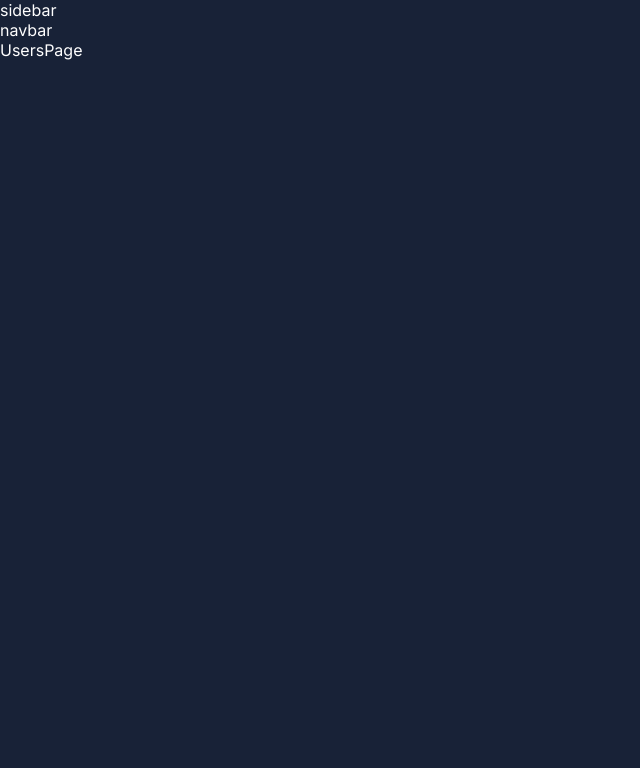
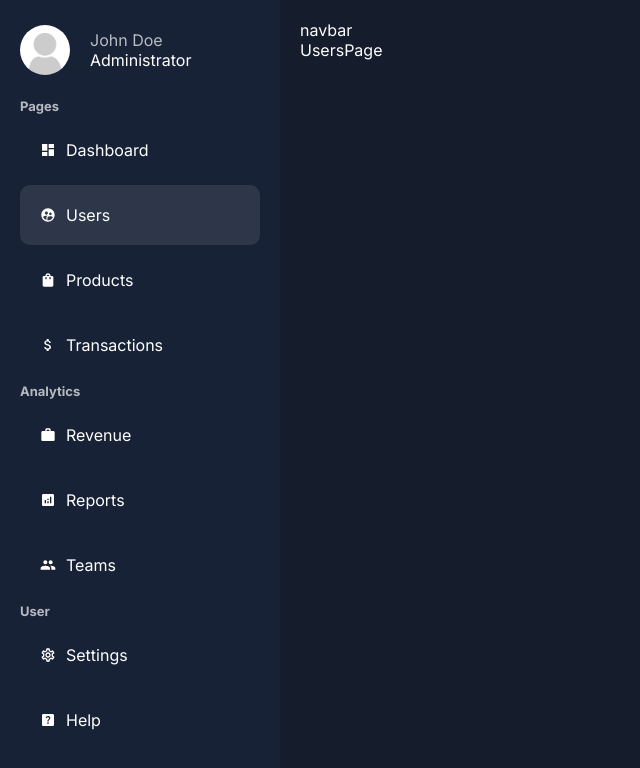
Before and after one commit to mcmicko/nextjs-admin, a Next.js app: page /dashboard/users in a window 1280 px wide. Shown: the top 768 px of the page, without its empty margins (0-640 px from the left). Built offline with nearby package versions, Linux system fonts and the light colour scheme.

Commit message:
Sidebar Design

```diff
--- a/app/dashboard/layout.jsx
+++ b/app/dashboard/layout.jsx
@@ -5,7 +5,7 @@ import styles from '../ui/dashboard/dashboard.module.css';
 const layout = ({ children }) => {
   return (
     <div className={styles.container}>
-      <div className='styles.menu'>
+      <div className={styles.menu}>
         <Sidebar />
       </div>
       <div className={styles.content}>
--- a/app/ui/dashboard/dashboard.module.css
+++ b/app/ui/dashboard/dashboard.module.css
@@ -0,0 +1,14 @@
+.container {
+  display: flex;
+}
+
+.menu {
+  flex: 1;
+  background-color: var(--bgSoft);
+  padding: 20px;
+}
+
+.content {
+  flex: 4;
+  padding: 20px;
+}
--- /dev/null
+++ b/app/ui/dashboard/sidebar/menuLink/menuLink.jsx
@@ -0,0 +1,23 @@
+'use client';
+import React from 'react';
+import Link from 'next/link';
+import styles from './menuLink.module.css';
+import { usePathname } from 'next/navigation';
+
+const MenuLink = ({ item }) => {
+  const pathname = usePathname();
+
+  return (
+    <Link
+      href={item.path}
+      className={`${styles.container} ${
+        pathname === item.path && styles.active
+      }`}
+    >
+      {item.icon}
+      {item.title}
+    </Link>
+  );
+};
+
+export default MenuLink;
--- /dev/null
+++ b/app/ui/dashboard/sidebar/menuLink/menuLink.module.css
@@ -0,0 +1,12 @@
+.container {
+  padding: 20px;
+  display: flex;
+  align-items: center;
+  gap: 10px;
+  margin: 5px 0px;
+  border-radius: 10px;
+}
+
+.container:hover, .active {
+  background-color: #2e374a;
+}
--- a/app/ui/dashboard/sidebar/sidebar.jsx
+++ b/app/ui/dashboard/sidebar/sidebar.jsx
@@ -1,7 +1,110 @@
-import React from 'react';
+import Image from 'next/image';
+import MenuLink from './menuLink/menuLink';
+import styles from './sidebar.module.css';
+import {
+  MdDashboard,
+  MdSupervisedUserCircle,
+  MdShoppingBag,
+  MdAttachMoney,
+  MdWork,
+  MdAnalytics,
+  MdPeople,
+  MdOutlineSettings,
+  MdHelpCenter,
+  MdLogout,
+} from 'react-icons/md';
+
+const menuItems = [
+  {
+    title: 'Pages',
+    list: [
+      {
+        title: 'Dashboard',
+        path: '/dashboard',
+        icon: <MdDashboard />,
+      },
+      {
+        title: 'Users',
+        path: '/dashboard/users',
+        icon: <MdSupervisedUserCircle />,
+      },
+      {
+        title: 'Products',
+        path: '/dashboard/products',
+        icon: <MdShoppingBag />,
+      },
+      {
+        title: 'Transactions',
+        path: '/dashboard/transactions',
+        icon: <MdAttachMoney />,
+      },
+    ],
+  },
+  {
+    title: 'Analytics',
+    list: [
+      {
+        title: 'Revenue',
+        path: '/dashboard/revenue',
+        icon: <MdWork />,
+      },
+      {
+        title: 'Reports',
+        path: '/dashboard/reports',
+        icon: <MdAnalytics />,
+      },
+      {
+        title: 'Teams',
+        path: '/dashboard/teams',
+        icon: <MdPeople />,
+      },
+    ],
+  },
+  {
+    title: 'User',
+    list: [
+      {
+        title: 'Settings',
+        path: '/dashboard/settings',
+        icon: <MdOutlineSettings />,
+      },
+      {
+        title: 'Help',
+        path: '/dashboard/help',
+        icon: <MdHelpCenter />,
+      },
+    ],
+  },
+];
 
 const sidebar = () => {
-  return <div>sidebar</div>;
+  return (
+    <div className={styles.container}>
+      <div className={styles.user}>
+        <Image
+          className={styles.userImage}
+          src='/noavatar.png'
+          alt=''
+          width='50'
+          height='50'
+        />
+        <div className={styles.userDetail}>
+          <span className={styles.username}>John Doe</span>
+          <span className={styles.userTitle}>Administrator</span>
+        </div>
+      </div>
+      <ul className={styles.list}>
+        {menuItems.map((cat) => (
+          <li key={cat.title}>
+            <span className={styles.cat}>{cat.title}</span>
+            {cat.list.map((item) => (
+              <MenuLink item={item} key={item.title} />
+            ))}
+          </li>
+        ))}
+      </ul>
+    </div>
+  );
 };
 
 export default sidebar;
--- /dev/null
+++ b/app/ui/dashboard/sidebar/sidebar.module.css
@@ -0,0 +1,37 @@
+.container {
+  position: sticky;
+  top: 40px;
+}
+
+.user {
+  display: flex;
+  align-items: center;
+  gap: 20px;
+  margin-bottom: 20px
+}
+
+.userImage {
+  border-radius: 50%;
+  object-fit: cover;
+}
+
+.userDetail {
+  display: flex;
+  flex-direction: column;
+}
+
+.username {
+  font-weight: 12px;
+  color: var(--textSoft);
+}
+
+.list {
+  list-style: none
+}
+
+.cat {
+  color: var(--textSoft);
+  font-weight: bold;
+  font-size: 13px;
+  margin: 10px 0px;
+}
--- a/app/ui/globals.css
+++ b/app/ui/globals.css
@@ -1,8 +1,8 @@
 :root {
   --bg: #151c2c;
-  --bg: #182237;
   --text: white;
   --textSoft: #b7bac1;
+  --bgSoft: #182237;
 }
 
 *{
--- a/package.json
+++ b/package.json
@@ -12,7 +12,8 @@
     "@next/eslint-plugin-next": "14.0.1",
     "next": "14.0.1",
     "react": "18",
-    "react-dom": "18"
+    "react-dom": "18",
+    "react-icons": "4.11"
   },
   "devDependencies": {
     "eslint": "8",
```
Also changed, not shown: app/ui/dashboard/sidebar/sidebar.modeule.css (deleted), 1 other file (tests, documents, lock files or other folders).
